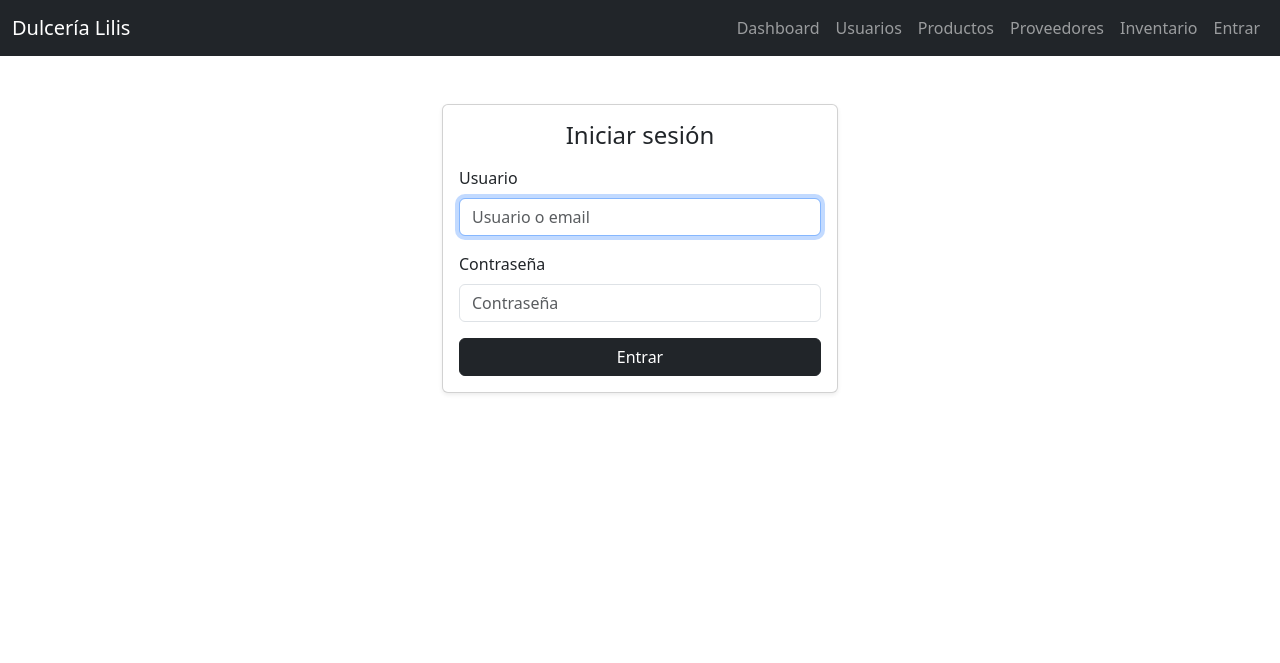
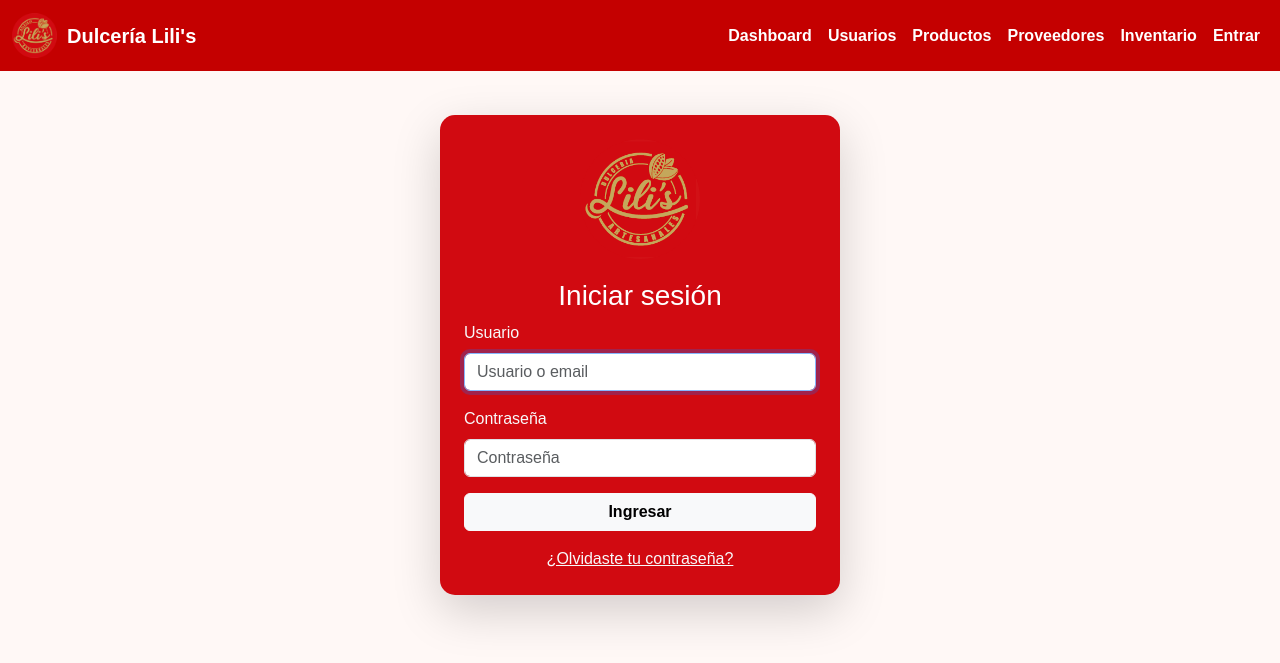
Before and after one commit to Zaoryk/Proyecto_INT_M.B.M, a Django app: page /login/ in a window 1280 px wide. Shown: the top 663 px of the page. Run offline with Django 5.2, Linux system fonts and the light colour scheme; parts of the project's set-up code (start-up, migrations or seed data) failed here and were passed over; some libraries are stand-ins or nearby versions.

Commit message:
Cambio visual de navbar y login

```diff
--- a/dulceria/dulceria/settings.py
+++ b/dulceria/dulceria/settings.py
@@ -134,6 +134,10 @@ USE_TZ = True
 
 STATIC_URL = 'static/'
 
+import os
+STATICFILES_DIRS = [
+    os.path.join(BASE_DIR, 'static'),
+]
 # Default primary key field type
 # https://docs.djangoproject.com/en/5.2/ref/settings/#default-auto-field
 
--- a/dulceria/templates/accounts/base.html
+++ b/dulceria/templates/accounts/base.html
@@ -1,20 +1,65 @@
+{% load static %}
 <!DOCTYPE html>
 <html lang="es">
   <head>
     <meta charset="utf-8" />
     <meta name="viewport" content="width=device-width, initial-scale=1" />
-    <title>Dulcería Lilis</title>
+    <title>{% block title %}Dulcería Lili's{% endblock %}</title>
 
     <link href="https://cdn.jsdelivr.net/npm/bootstrap@5.3.3/dist/css/bootstrap.min.css" rel="stylesheet" />
     <link href="https://cdn.jsdelivr.net/npm/bootstrap-icons@1.10.5/font/bootstrap-icons.css" rel="stylesheet">
 
     <script src="https://cdn.jsdelivr.net/npm/sweetalert2@11"></script>
+
+
+    <style>
+          /* ======== ESTILOS GLOBALES ======== */
+          body {
+              background-color: #fff8f6;
+              font-family: 'Poppins', sans-serif;
+          }
+
+          /* ======== NAVBAR ======== */
+          .navbar {
+              background-color: #C40000 !important; /* rojo principal */
+          }
+
+          .navbar-brand, .navbar-nav .nav-link {
+              color: #fff !important;
+              font-weight: 600;
+          }
+
+          .navbar-brand img {
+              height: 45px;
+              margin-right: 10px;
+          }
+
+          /* ======== BOTONES NEGROS ======== */
+          .btn-lilis {
+              background-color: #000 !important;
+              color: #fff !important;
+              border: none;
+              transition: background-color 0.3s ease;
+          }
+
+          .btn-lilis:hover {
+              background-color: #333 !important;
+          }
+
+          /* ======== CONTENIDO ======== */
+          main {
+              padding: 20px;
+          }
+    </style>
+    {% block extra_head %}{% endblock %}
   </head>
 
   <body>
-    <nav class="navbar navbar-expand-lg navbar-dark bg-dark">
+    <nav class="navbar navbar-expand-lg navbar-dark">
       <div class="container-fluid">
-        <a class="navbar-brand" href="{% url 'dashboard' %}">Dulcería Lilis</a>
+        <a class="navbar-brand d-flex align-items-center" href="{% url 'dashboard' %}"><img src="{% static 'img/LOGO-Lilis-2-03.png' %}" alt="Logo Dulcería Lili's">
+          Dulcería Lili's</a>
+
         <button class="navbar-toggler" type="button" data-bs-toggle="collapse" data-bs-target="#navbarNav"
           aria-controls="navbarNav" aria-expanded="false" aria-label="Toggle navigation">
           <span class="navbar-toggler-icon"></span>
--- a/dulceria/templates/accounts/login.html
+++ b/dulceria/templates/accounts/login.html
@@ -1,9 +1,14 @@
 {% extends "accounts/base.html" %}
+{% load static %}
 {% block content %}
-<div class="container my-5" style="max-width:420px;">
-  <div class="card shadow-sm">
-    <div class="card-body">
-      <h1 class="h4 mb-3 text-center">Iniciar sesión</h1>
+
+<div class="container d-flex flex-column align-items-center justify-content-center" style="min-height: 60vh;">
+
+    <div class="card p-4 shadow-lg" style="max-width: 400px; width: 100%; background-color: #D10A11; border: none; border-radius: 15px;">
+      <div class="container d-flex flex-column align-items-center justify-content-center">
+        <img src="{% static 'img/LOGO-Lilis-2-03.png' %}" alt="Logo Dulcería Lili's" style="width: 120px; margin-bottom: 20px;">
+      </div>
+        <h3 class="text-center mb-2" style="color: #fff;">Iniciar sesión</h3>
 
       {% if form.non_field_errors %}
         <div class="alert alert-danger py-2">{{ form.non_field_errors }}</div>
@@ -13,18 +18,18 @@
         {% csrf_token %}
 
         <div class="mb-3">
-          <label class="form-label">Usuario</label>
+          <label class="form-label text-light">Usuario</label>
           {{ form.username }}
           {% if form.username.errors %}
-            <div class="text-danger small">{{ form.username.errors }}</div>
+            <div class="text-warning small">{{ form.username.errors }}</div>
           {% endif %}
         </div>
 
         <div class="mb-3">
-          <label class="form-label">Contraseña</label>
+          <label class="form-label text-light">Contraseña</label>
           {{ form.password }}
           {% if form.password.errors %}
-            <div class="text-danger small">{{ form.password.errors }}</div>
+            <div class="text-warning small">{{ form.password.errors }}</div>
           {% endif %}
         </div>
 
@@ -32,7 +37,10 @@
           <input type="hidden" name="next" value="{{ next }}">
         {% endif %}
 
-        <button class="btn btn-dark w-100" type="submit">Entrar</button>
+        <button type="submit" class="btn btn-light w-100 fw-bold">Ingresar</button>
+        <div class="text-center mt-3">
+          <a href="#" class="text-light" style="text-decoration: underline;">¿Olvidaste tu contraseña?</a>
+        </div>
       </form>
     </div>
   </div>
```
Also changed, not shown: dulceria/static/img/LOGO-Lilis-2-03.png (added).
